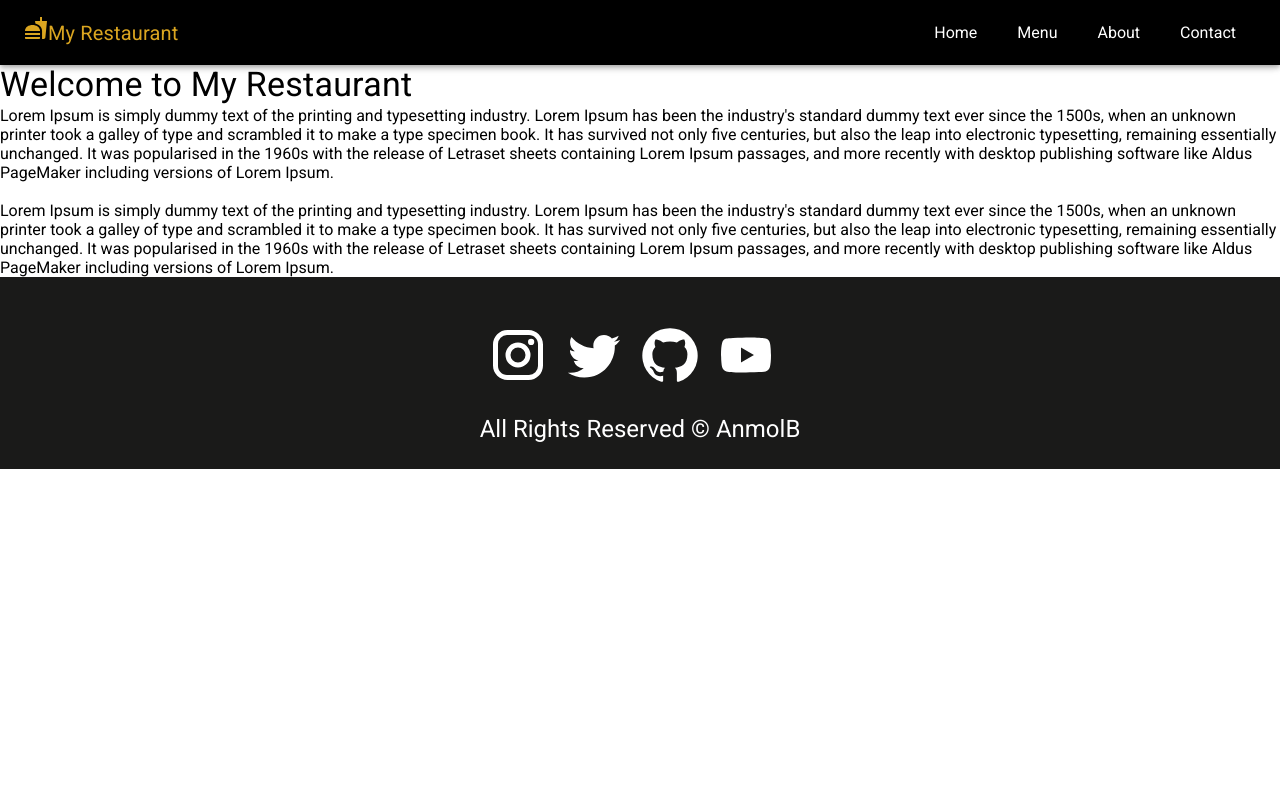
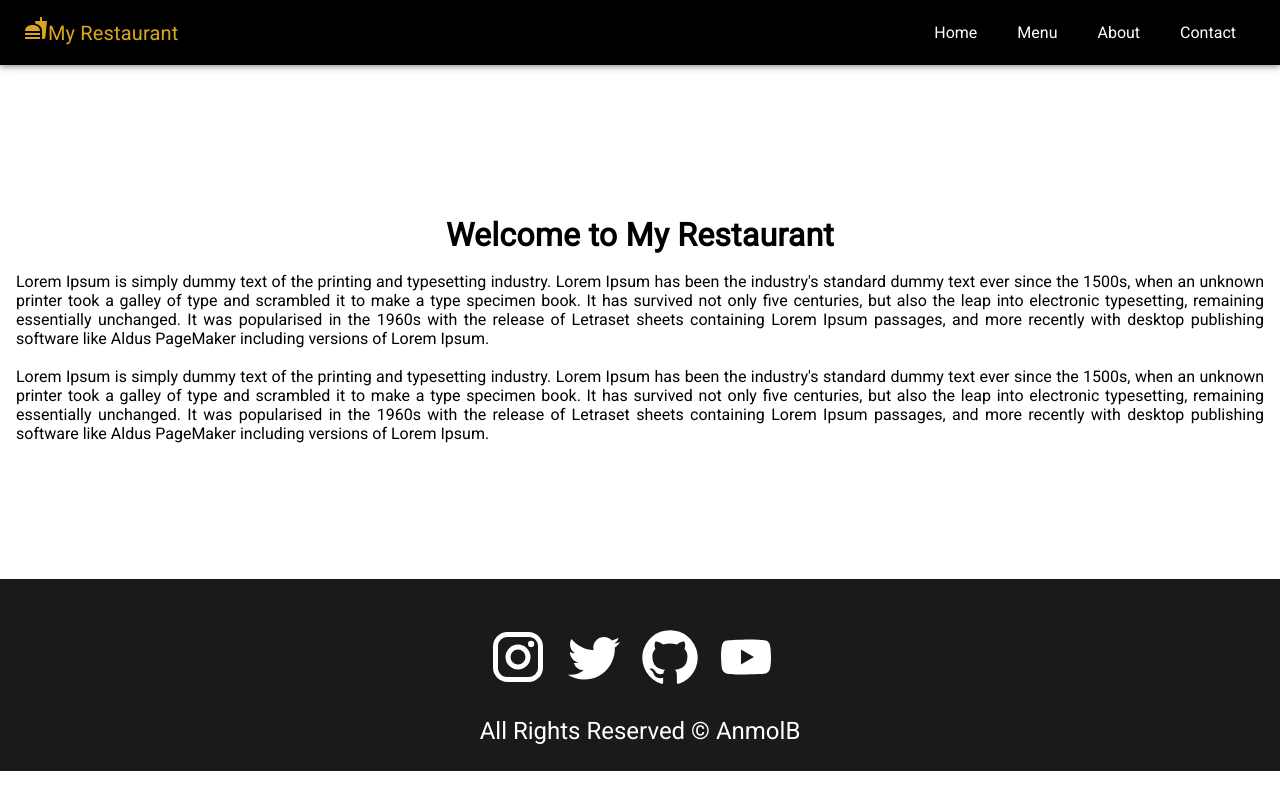
Before and after one commit to anmolbiranwar/Restaurant-website_Reactjs_MUI, a React (Create React App) app: page /about in a window 1280 px wide. Built offline with nearby package versions, Linux system fonts and the light colour scheme.

Commit message:
Update About.js

```diff
--- a/src/pages/About.js
+++ b/src/pages/About.js
@@ -5,7 +5,21 @@ import { Box, Typography } from '@mui/material'
 const About = () => {
   return (
     <Layout>
-        <Box>
+        <Box
+        sx={{
+          my:15,
+          textAlign:'center',
+          p:2,
+          "& h4":{
+            fontWeight:"bold",
+            my:2,
+            fontSize:'2rem',
+          },
+          "& p":{
+            textAlign:'justify',
+          },
+        }}
+        >
           <Typography variant='h4'>Welcome to My Restaurant</Typography>
           <p>
           Lorem Ipsum is simply dummy text of the printing and typesetting industry. Lorem Ipsum has been the industry's standard dummy text ever since the 1500s, when an unknown printer took a galley of type and scrambled it to make a type specimen book. It has survived not only five centuries, but also the leap into electronic typesetting, remaining essentially unchanged. It was popularised in the 1960s with the release of Letraset sheets containing Lorem Ipsum passages, and more recently with desktop publishing software like Aldus PageMaker including versions of Lorem Ipsum.
```
